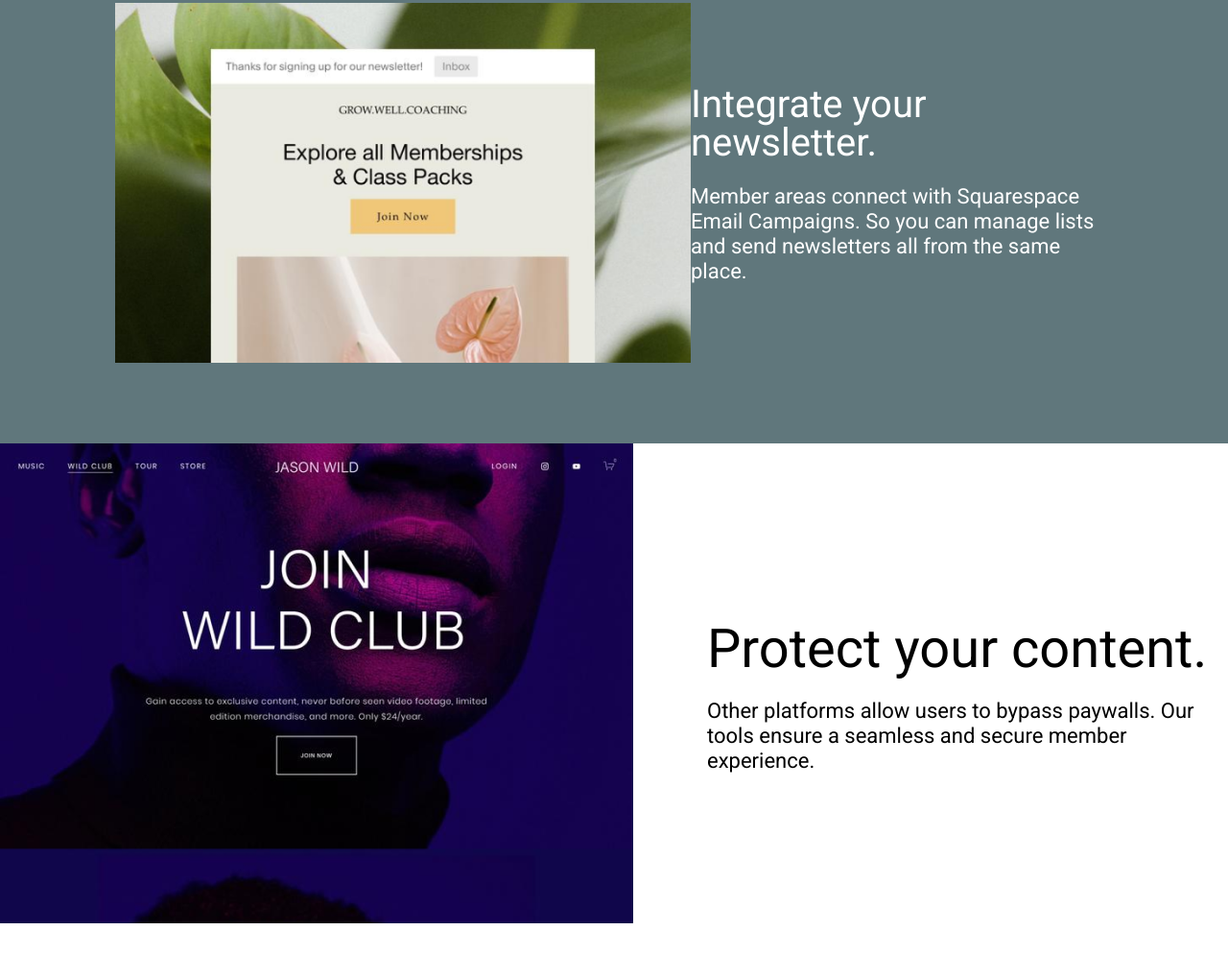
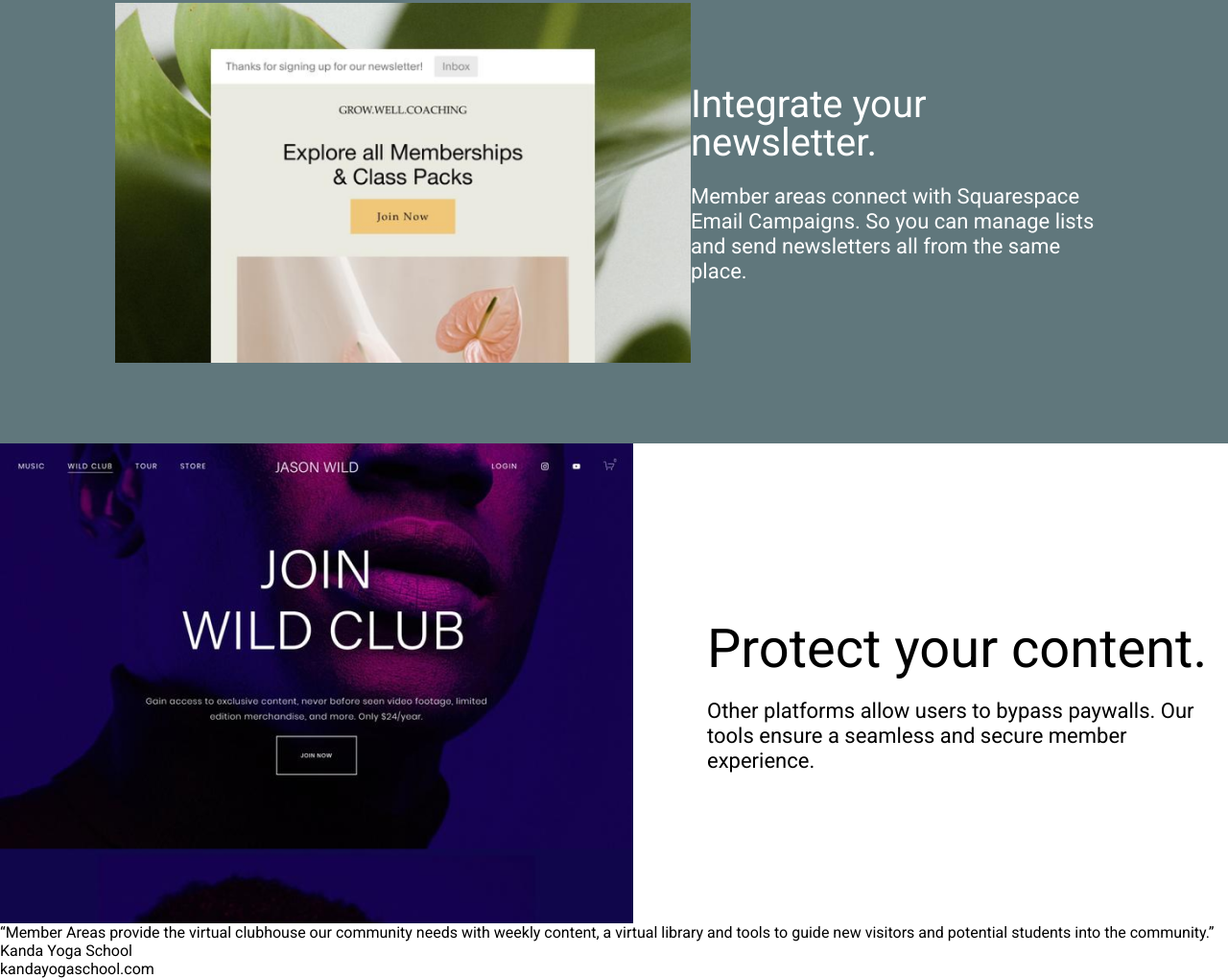
Before and after one commit to Abdulaziz1601/squareSpace, a website: page src/index.html in a window 1280 px wide. Shown: the part 3880-4899 px from the top of the page at 96% size. Before the commit the page ends 4842 px from the top, so only its background shows below. Drawn offline with Linux system fonts and the light colour scheme.

Commit message:
info section started

```diff
--- a/src/index.html
+++ b/src/index.html
@@ -184,5 +184,19 @@
             </div>
         </div>
     </div>
+
+    <div class="info">
+        <div class="container">
+            <div class="info__descr">
+                “Member Areas provide the virtual clubhouse our community needs with weekly content, a virtual library and tools to guide new visitors and potential students into the community.”
+            </div>
+            <div class="info__author">
+                Kanda Yoga School
+            </div>
+            <div class="info__site">
+                kandayogaschool.com
+            </div>
+        </div>
+    </div>
 </body>
 </html>
```
